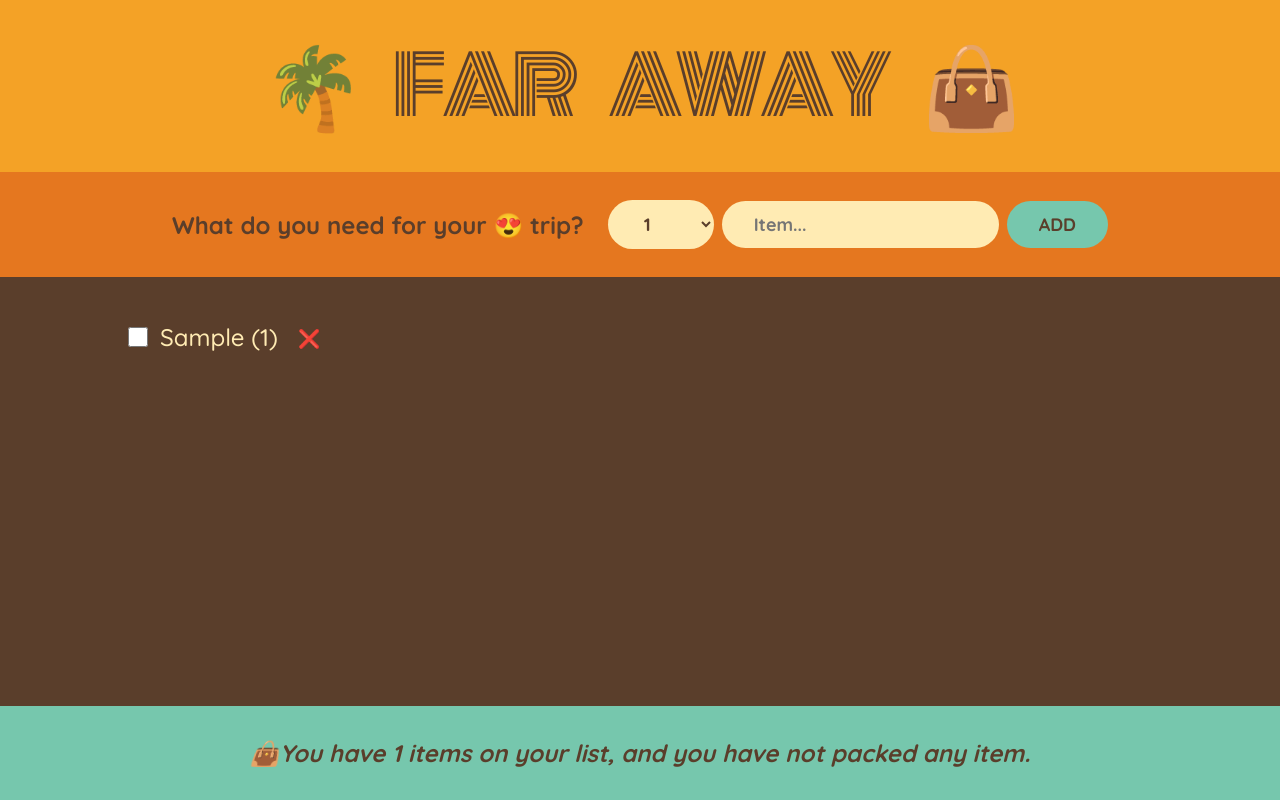
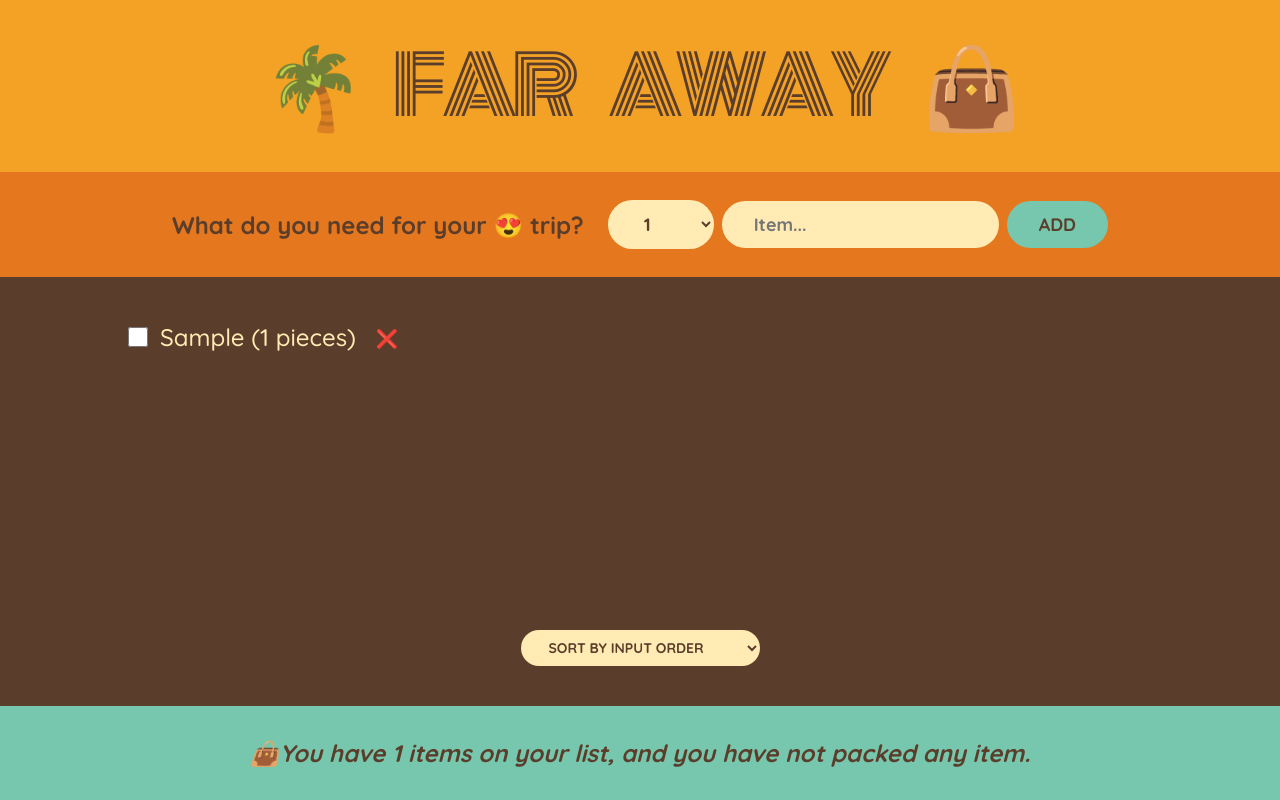
Before and after one commit to salimmia/travel-list, a React (Create React App) app: page / in a window 1280 px wide. Both pictures are taken after typing "Sample" into the empty fields and a click on the button "ADD". Built offline with nearby package versions, Linux system fonts and the light colour scheme.

Commit message:
Sorting Items (86) using various option

```diff
--- a/src/App.js
+++ b/src/App.js
@@ -87,10 +87,25 @@
 }
 
 function PackingList({ items, OnDeleteItem, OnToggleItem }) {
+  const [sortBy, setSortBy] = useState("input");
+
+  let sortedItems;
+
+  if (sortBy === "input") sortedItems = items;
+  else if (sortBy === "description") {
+    sortedItems = items
+      .slice()
+      .sort((a, b) => a.description.localeCompare(b.description));
+  } else {
+    sortedItems = items
+      .slice()
+      .sort((a, b) => Number(a.packed) - Number(b.packed));
+  }
+
   return (
     <div className="list">
       <ul>
-        {items.map((item) => (
+        {sortedItems.map((item) => (
           <Item
             item={item}
             OnDeleteItem={OnDeleteItem}
@@ -99,6 +114,13 @@
           />
         ))}
       </ul>
+      <div className="actions">
+        <select value={sortBy} onChange={(e) => setSortBy(e.target.value)}>
+          <option value="input">Sort by input order</option>
+          <option value="description">Sort by description</option>
+          <option value="packed">Sort by packed status</option>
+        </select>
+      </div>
     </div>
   );
 }
@@ -113,7 +135,7 @@
       ></input>
       <span style={item.packed ? { textDecoration: "line-through" } : {}}>
         {" "}
-        {item.description} ({item.quantity})
+        {item.description} ({item.quantity} pieces)
       </span>
       <button onClick={() => OnDeleteItem(item.id)}>❌</button>
     </li>
```
